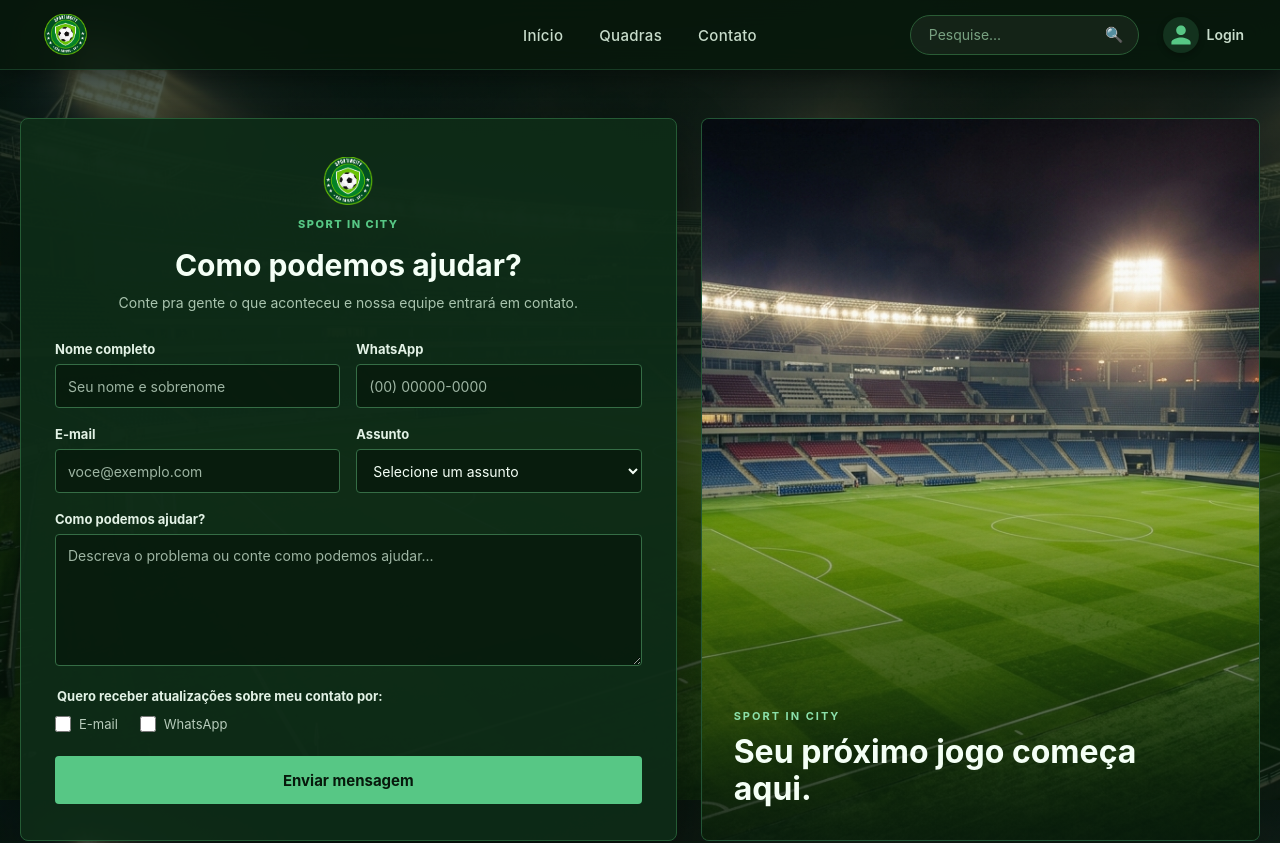
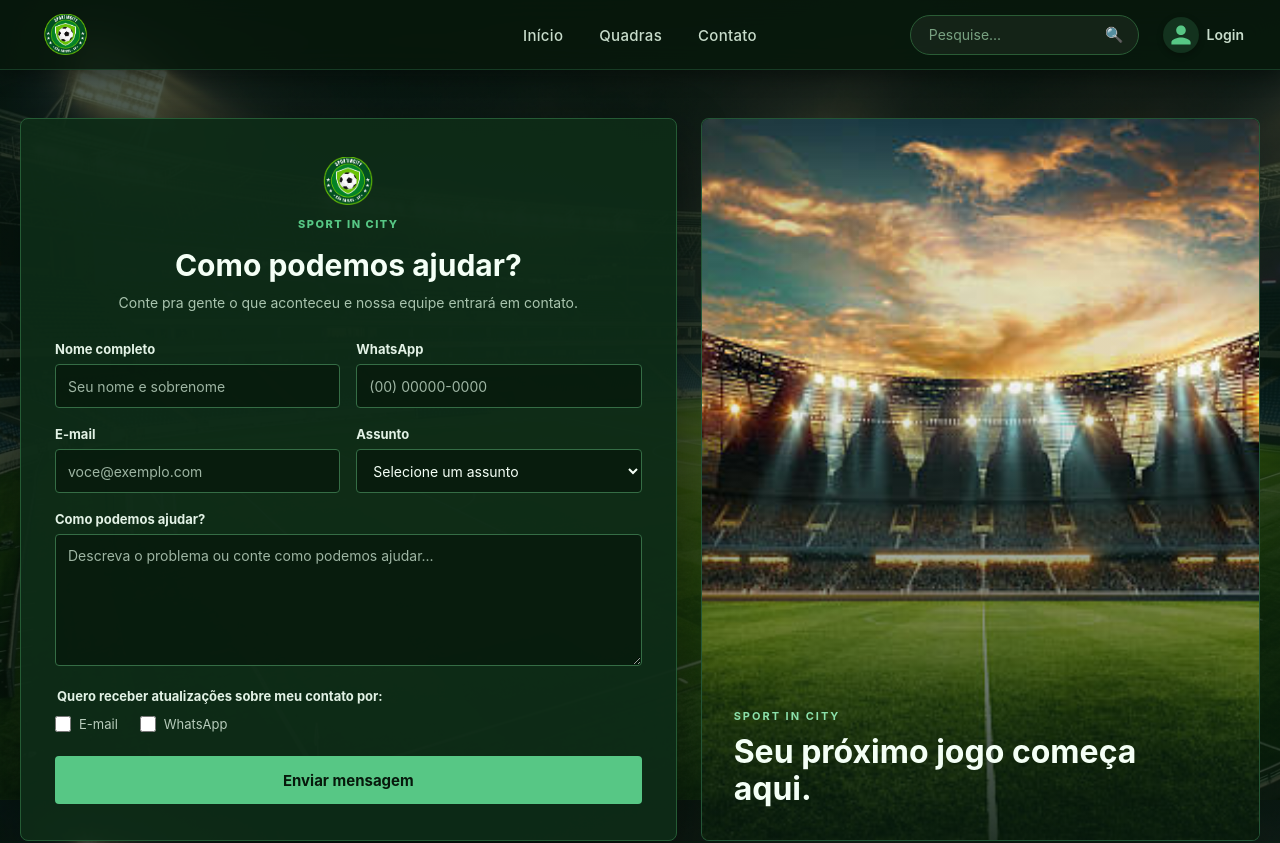
Before and after one commit to OzOzz1326/ProjetoLaranja, a React (Vite) app: page /contato in a window 1280 px wide. Shown: the top 843 px of the page. Built offline with nearby package versions, Linux system fonts and the light colour scheme; no server answers.

Commit message:
nickolas

```diff
--- a/src/pages/Contato.jsx
+++ b/src/pages/Contato.jsx
@@ -74,7 +74,7 @@ function Contato() {
                 </form>
 
                 <aside className="imagem-campo-contato">
-                    <img src="/estadio.jpg" alt="Campo de futebol preparado para a prática esportiva" />
+                    <img src="../quadracontato.jpg" alt="Campo de futebol preparado para a prática esportiva" />
                     <div className="legenda-campo-contato">
                         <span>SPORT IN CITY</span>
                         <h2>Seu próximo jogo começa aqui.</h2>
```
Also changed, not shown: public/quadracontato.jpg (added).
